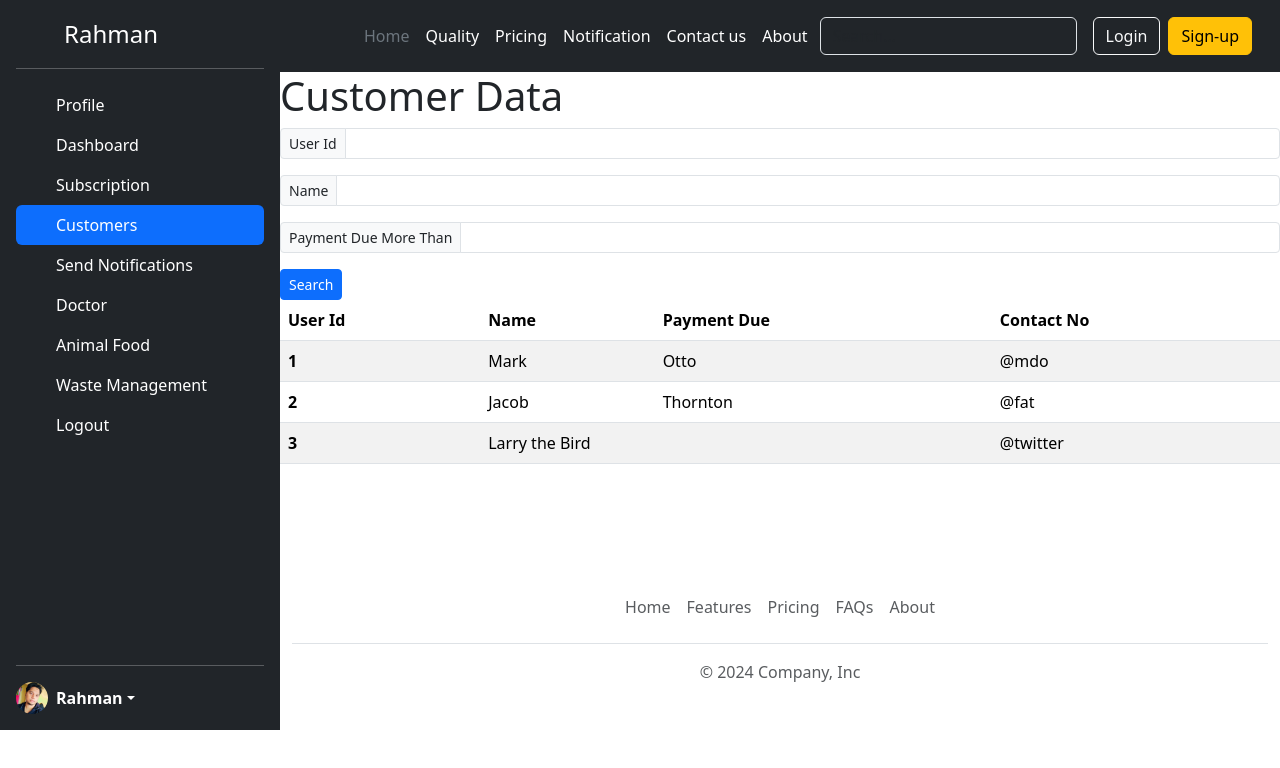
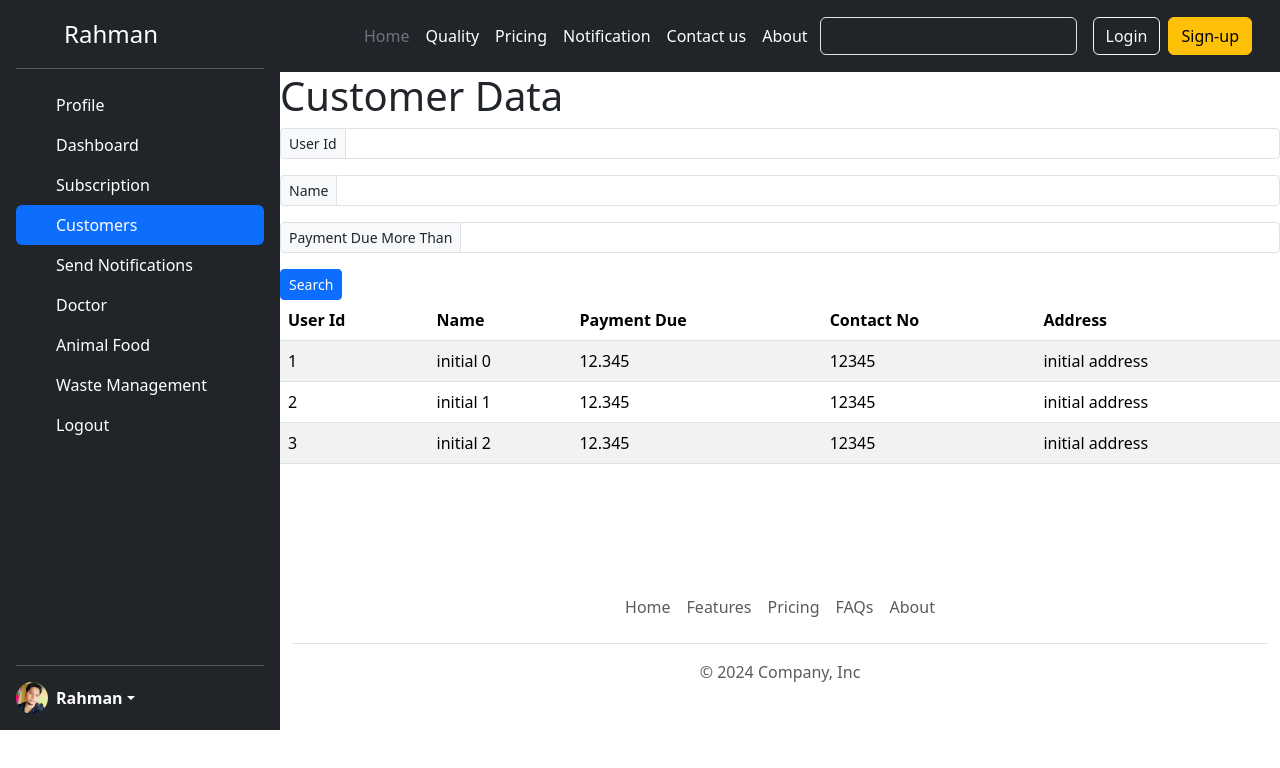
Before and after one commit to margub9363/RanchiDairy, a React (Vite) app in the folder Ranchi Diary/: page /customers in a window 1280 px wide. Shown: the top 768 px of the page. Built offline with nearby package versions, Linux system fonts and the light colour scheme.

Commit message:
Introduced React Toolkit In the Project

```diff
--- a/Ranchi Diary/package.json
+++ b/Ranchi Diary/package.json
@@ -13,11 +13,13 @@
     "preview": "vite preview"
   },
   "dependencies": {
+    "@reduxjs/toolkit": "^2.2.5",
     "bootstrap": "^5.3.3",
     "gh-pages": "^6.1.1",
     "react": "^18.2.0",
     "react-bootstrap": "^2.10.2",
     "react-dom": "^18.2.0",
+    "react-redux": "^9.1.2",
     "react-router-dom": "^6.23.1"
   },
   "devDependencies": {
--- a/Ranchi Diary/src/components/Customers.jsx
+++ b/Ranchi Diary/src/components/Customers.jsx
@@ -1,7 +1,12 @@
 import Form from "react-bootstrap/Form";
 import InputGroup from "react-bootstrap/InputGroup";
+import { useSelector } from "react-redux";
 
 const Customers = () => {
+  const customerDetailFromStore = useSelector((store) => store.customerReducer);
+  const customerListArray = customerDetailFromStore.customerListArray;
+  // console.log(customerListArray);
+
   return (
     <>
       <h1>Customer Data</h1>
@@ -41,26 +46,19 @@ const Customers = () => {
               <th scope="col">Name</th>
               <th scope="col">Payment Due</th>
               <th scope="col">Contact No</th>
+              <th scope="col">Address</th>
             </tr>
           </thead>
           <tbody>
-            <tr>
-              <th scope="row">1</th>
-              <td>Mark</td>
-              <td>Otto</td>
-              <td>@mdo</td>
-            </tr>
-            <tr>
-              <th scope="row">2</th>
-              <td>Jacob</td>
-              <td>Thornton</td>
-              <td>@fat</td>
-            </tr>
-            <tr>
-              <th scope="row">3</th>
-              <td colSpan="2">Larry the Bird</td>
-              <td>@twitter</td>
-            </tr>
+            {customerListArray.map((item) => (
+              <tr key={item.id}>
+                <td>{item.id}</td>
+                <td>{item.name}</td>
+                <td>{item.dueAmount}</td>
+                <td>{item.contactNo}</td>
+                <td>{item.address}</td>
+              </tr>
+            ))}
           </tbody>
         </table>
       </div>
--- a/Ranchi Diary/src/main.jsx
+++ b/Ranchi Diary/src/main.jsx
@@ -3,9 +3,13 @@ import ReactDOM from "react-dom/client";
 import App from "./App.jsx";
 import "./index.css";
 import Main from "./components/Main.jsx";
+import { Provider } from "react-redux";
+import ranchiDiaryStore from "./store/index.js";
 
 ReactDOM.createRoot(document.getElementById("root")).render(
   <React.StrictMode>
-    <Main />
+    <Provider store={ranchiDiaryStore}>
+      <Main />
+    </Provider>
   </React.StrictMode>
 );
--- /dev/null
+++ b/Ranchi Diary/src/store/index.js
@@ -0,0 +1,46 @@
+import { configureStore, createSlice } from "@reduxjs/toolkit";
+
+const customerSlice = createSlice({
+  name: "customersListName",
+  initialState: {
+    customerListArray: [
+      {
+        id: 1,
+        name: "initial 0",
+        address: "initial address",
+        contactNo: 12345,
+        dueAmount: 12.345,
+      },
+      {
+        id: 2,
+        name: "initial 1",
+        address: "initial address",
+        contactNo: 12345,
+        dueAmount: 12.345,
+      },
+      {
+        id: 3,
+        name: "initial 2",
+        address: "initial address",
+        contactNo: 12345,
+        dueAmount: 12.345,
+      },
+    ],
+  },
+  reducers: {
+    addCustomer: (action, state) => {},
+    removeCustomer: (action, state) => {},
+    getCustomersList: (action, state) => {
+      console.log(action, state);
+    },
+  },
+});
+
+const ranchiDiaryStore = configureStore({
+  reducer: {
+    customerReducer: customerSlice.reducer,
+  },
+});
+
+export const coustomerActions = customerSlice.actions;
+export default ranchiDiaryStore;
```
Also changed, not shown: 1 other file (tests, documents, lock files or other folders).
